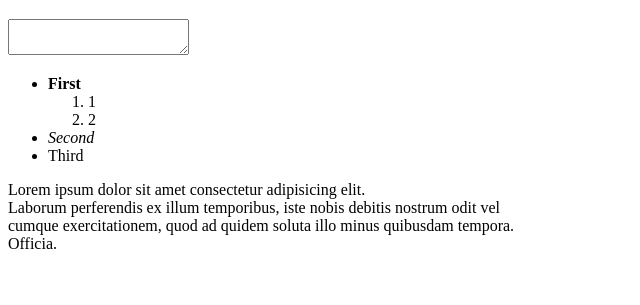
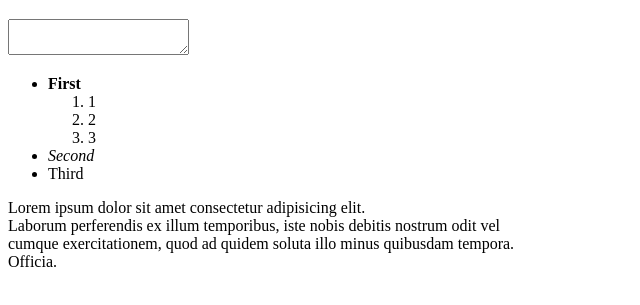
Before and after one commit to JuliaAme/JuliaAme.github.io, a plain HTML site: page index.html in a window 1280 px wide. Shown: the part 61-366 px from the top of the page, without its empty margins (0-640 px from the left). Drawn offline with Linux system fonts and the light colour scheme.

Commit message:
Update index.html

```diff
--- a/index.html
+++ b/index.html
@@ -14,6 +14,7 @@
         <ol>
           <li>1</li>
           <li>2</li>
+          <li>3</li>
         </ol>
       </li>
       <li><i>Second</i></li>
```
